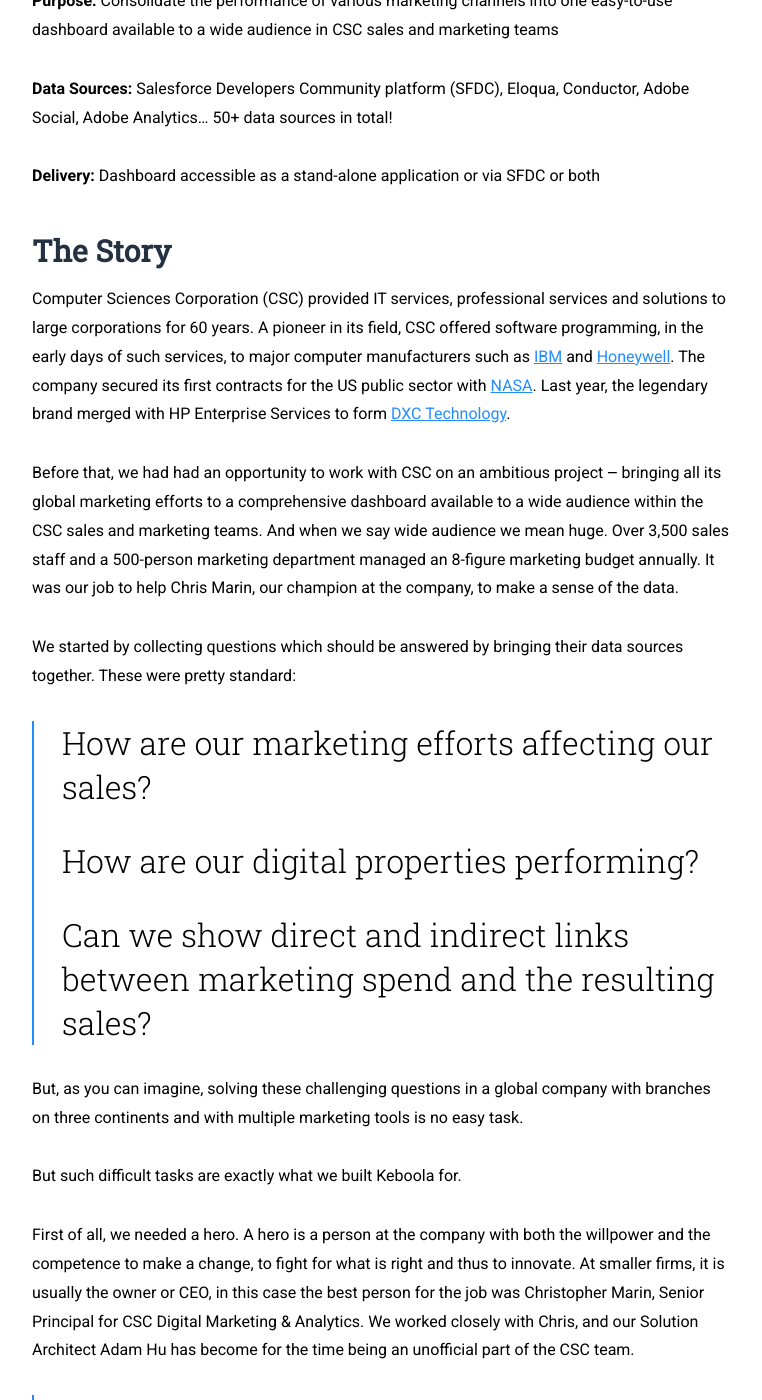
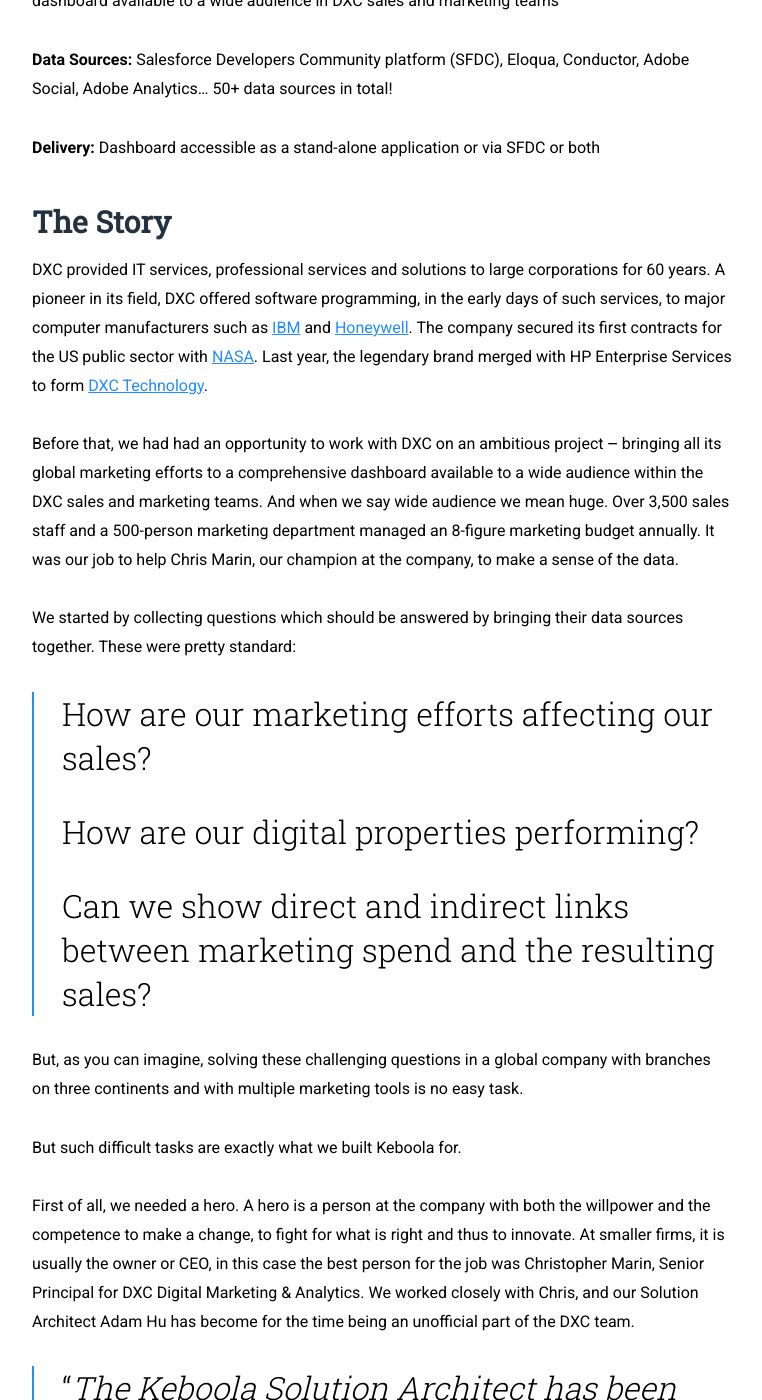
Before and after one commit to keboola/blog, a Jekyll site: the page built from _posts/2019-01-21-integrating-50-marketing-data-sources.md, in a window 1280 px wide and 1400 px high, scrolled down 803 px. Shown: the whole window, without its empty margins (258-1020 px from the left). Built offline with Jekyll 4.4.1, drawn with Linux system fonts in a browser that asks for light colours; nearby versions of some CDN libraries; some of the changed text lies outside the part shown.

Commit message:
Update from Forestry.io Martin Karasek updated _posts/2019-01-21-integrating-50-marketing-data-sources.md

```diff
--- a/_posts/2019-01-21-integrating-50-marketing-data-sources.md
+++ b/_posts/2019-01-21-integrating-50-marketing-data-sources.md
@@ -11,9 +11,9 @@
 ---
 ### **Summary**
 
-**Client:** Computer Sciences Corporation (CSC), provides IT services, professional services, and solutions for large corporations. With an annual revenue of USD 12B, the company has  approximately 74,000 employees worldwide.
+**Client:** DXC provides IT services, professional services, and solutions for large corporations. With an annual revenue of USD 12B, the company has  approximately 74,000 employees worldwide.
 
-**Purpose:** Consolidate the performance of various marketing channels into one easy-to-use dashboard available to a wide audience in CSC sales and marketing teams
+**Purpose:** Consolidate the performance of various marketing channels into one easy-to-use dashboard available to a wide audience in DXC sales and marketing teams
 
 **Data Sources:** Salesforce Developers Community platform (SFDC), Eloqua, Conductor, Adobe Social, Adobe Analytics… 50+ data sources in total!
 
@@ -21,9 +21,9 @@
 
 ### **The Story**
 
-Computer Sciences Corporation (CSC) provided IT services, professional services and solutions to large corporations for 60 years. A pioneer in its field, CSC offered software programming, in the early days of such services, to major computer manufacturers such as [IBM](https://en.wikipedia.org/wiki/IBM) and [Honeywell](https://en.wikipedia.org/wiki/Honeywell). The company secured its first contracts for the US public sector with [NASA](https://en.wikipedia.org/wiki/NASA). Last year, the legendary brand merged with HP Enterprise Services to form [DXC Technology](https://en.wikipedia.org/wiki/DXC_Technology).
+DXC provided IT services, professional services and solutions to large corporations for 60 years. A pioneer in its field, DXC offered software programming, in the early days of such services, to major computer manufacturers such as [IBM](https://en.wikipedia.org/wiki/IBM) and [Honeywell](https://en.wikipedia.org/wiki/Honeywell). The company secured its first contracts for the US public sector with [NASA](https://en.wikipedia.org/wiki/NASA). Last year, the legendary brand merged with HP Enterprise Services to form [DXC Technology](https://en.wikipedia.org/wiki/DXC_Technology).
 
-Before that, we had had an opportunity to work with CSC on an ambitious project ‒ bringing all its global marketing efforts to a comprehensive dashboard available to a wide audience within the CSC sales and marketing teams. And when we say wide audience we mean huge. Over 3,500 sales staff and a 500-person marketing department managed an 8-figure marketing budget annually. It was our job to help Chris Marin, our champion at the company, to make a sense of the data.
+Before that, we had had an opportunity to work with DXC on an ambitious project ‒ bringing all its global marketing efforts to a comprehensive dashboard available to a wide audience within the DXC sales and marketing teams. And when we say wide audience we mean huge. Over 3,500 sales staff and a 500-person marketing department managed an 8-figure marketing budget annually. It was our job to help Chris Marin, our champion at the company, to make a sense of the data.
 
 We started by collecting questions which should be answered by bringing their data sources together. These were pretty standard:
 
@@ -37,9 +37,9 @@
 
 But such difficult tasks are exactly what we built Keboola for.
 
-First of all, we needed a hero. A hero is a person at the company with both the willpower and the competence to make a change, to fight for what is right and thus to innovate. At smaller firms, it is usually the owner or CEO, in this case the best person for the job was Christopher Marin, Senior Principal for CSC Digital Marketing & Analytics. We worked closely with Chris, and our Solution Architect Adam Hu has become for the time being an unofficial part of the CSC team.
+First of all, we needed a hero. A hero is a person at the company with both the willpower and the competence to make a change, to fight for what is right and thus to innovate. At smaller firms, it is usually the owner or CEO, in this case the best person for the job was Christopher Marin, Senior Principal for DXC Digital Marketing & Analytics. We worked closely with Chris, and our Solution Architect Adam Hu has become for the time being an unofficial part of the DXC team.
 
-> “_The Keboola Solution Architect has been with us since the inception of this project, and I can say without a doubt that he has made invaluable contribution to our success._” says Christopher Marin, Senior Principal for CSC Digital Marketing & Analytics.
+> “_The Keboola Solution Architect has been with us since the inception of this project, and I can say without a doubt that he has made invaluable contribution to our success._” says Christopher Marin, Senior Principal for DXC Digital Marketing & Analytics.
 
 Our goal was to consolidate complicated ecosystem of 50+ tools into a single dataset, which would then be accessible both from standalone app and CRM.
 
@@ -55,9 +55,9 @@
 
 Though the effort of Chris and all those who were involved and an agile approach to the problem, we made all this possible in 90 days.
 
-Not long after we started to see the benefits. The CSC staff in particular were able to deliver 206% growth in marketing qualified leads.
+Not long after we started to see the benefits. The DXC staff in particular were able to deliver 206% growth in marketing qualified leads.
 
-We then added additional value by using backend Redshift transformation to interconnect the disparate data sets. We created and stored daily snapshots to provide CSC with more in-depth historical records, and generated data-health checks to produce warnings in case any of the various data streams weren’t available. Also, we made it easy to connect CRM to BI tools for more complex analysis and reporting, when needed.
+We then added additional value by using backend Redshift transformation to interconnect the disparate data sets. We created and stored daily snapshots to provide DXC with more in-depth historical records, and generated data-health checks to produce warnings in case any of the various data streams weren’t available. Also, we made it easy to connect CRM to BI tools for more complex analysis and reporting, when needed.
 
 The icing on the cake was that the digital marketing team at Computer Science Corporation won the prestigious ITSMA Diamond Marketing Excellence Award for this project.
 
```
